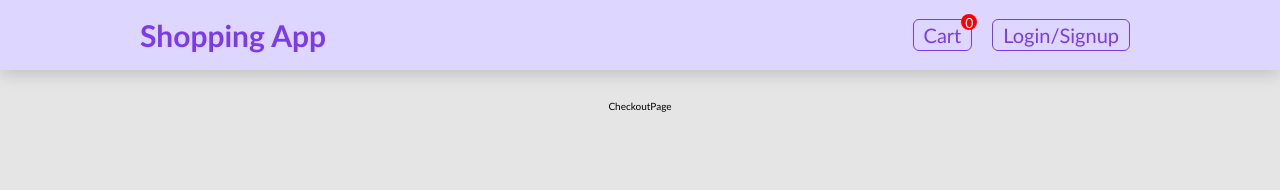
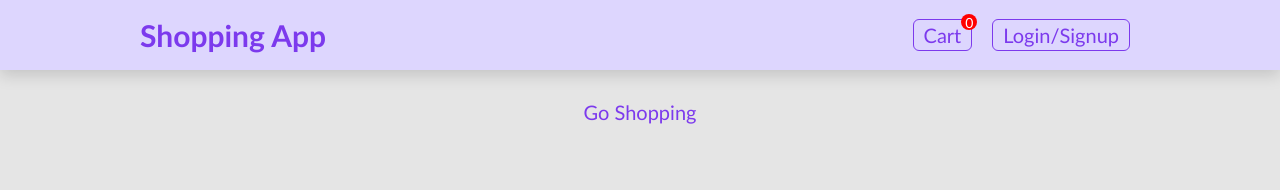
Before and after one commit to mehrabFronto/React-Cart-App-Project, a React (Create React App) app: page /checkout in a window 1280 px wide. Shown: the top 190 px of the page. Built offline with nearby package versions, Linux system fonts and the light colour scheme.

Commit message:
checkout page completed

```diff
--- a/src/pages/CartPage/CartPage.js
+++ b/src/pages/CartPage/CartPage.js
@@ -18,7 +18,22 @@ const CartPage = () => {
 
    const renderCart = () => {
       if (cart.length === 0) {
-         return <h2>Cart is empty!</h2>;
+         return (
+            <div
+               style={{
+                  display: "flex",
+                  flexDirection: "column",
+                  alignItems: "center",
+                  gap: "2rem",
+               }}>
+               <h2>Cart is empty!</h2>
+               <Link
+                  style={{ color: "var(--primary-color)", fontSize: "2rem" }}
+                  to="/">
+                  Go Shopping
+               </Link>
+            </div>
+         );
       }
 
       return (
@@ -86,12 +101,12 @@ const CartPage = () => {
       );
    };
 
-   return <main>{renderCart()}</main>;
+   return <div>{renderCart()}</div>;
 };
 
 export default CartPage;
 
-const CartSummery = () => {
+export const CartSummery = ({ title = "Cart Summery", btn = "Checkout" }) => {
    const userData = useAuth();
    const { cart, total } = useCart();
 
@@ -103,7 +118,7 @@ const CartSummery = () => {
    return (
       <section className={styles.cartSummery}>
          <div className={styles.cartSummeryWrapper}>
-            <h2>Cart Summery</h2>
+            <h2>{title}</h2>
             <div className={styles.summeryItem}>
                <p>Subtotal :</p>
                <p>${subtotal}</p>
@@ -123,7 +138,7 @@ const CartSummery = () => {
             </div>
             <button className="btn btn-cart">
                <Link to={userData ? "/checkout" : "/log-in?redirect=checkout"}>
-                  Checkout
+                  {btn}
                </Link>
             </button>
          </div>
--- a/src/pages/CheckoutPage/CheckoutPage.js
+++ b/src/pages/CheckoutPage/CheckoutPage.js
@@ -1,5 +1,58 @@
+import { Link } from "react-router-dom";
+import { useCart } from "../../Providers/CartProvider";
+import styles from "./checkoutPage.module.css";
+import { useAuth } from "../../Providers/AuthProvider";
+import { CartSummery } from "../CartPage/CartPage";
+
 const CheckoutPage = () => {
-   return <div>CheckoutPage</div>;
+   const { cart } = useCart();
+   const userData = useAuth();
+
+   const renderCheckout = () => {
+      if (cart.length === 0)
+         return (
+            <Link
+               style={{
+                  color: "var(--primary-color)",
+                  fontSize: "2rem",
+                  display: "flex",
+                  width: "100%",
+                  flexDirection: "column",
+                  alignItems: "center",
+               }}
+               to="/">
+               Go Shopping
+            </Link>
+         );
+
+      return (
+         <>
+            <section className={styles.checkoutDetail}>
+               <div className={styles.checkoutDetailWrapper}>
+                  <h2>Checkout Detail:</h2>
+                  <div className={styles.checkoutDetailItem}>
+                     <span>Name: </span>
+                     <p>{userData.name}</p>
+                  </div>
+                  <div className={styles.checkoutDetailItem}>
+                     <span>E-mail: </span>
+                     <p>{userData.email}</p>
+                  </div>
+                  <div className={styles.checkoutDetailItem}>
+                     <span>Phone Number: </span>
+                     <p>{userData.phoneNumber}</p>
+                  </div>
+               </div>
+            </section>
+            <CartSummery
+               title="Checkout summery"
+               btn="Order"
+            />
+         </>
+      );
+   };
+
+   return <div className={styles.checkoutContainer}>{renderCheckout()}</div>;
 };
 
 export default CheckoutPage;
--- /dev/null
+++ b/src/pages/CheckoutPage/checkoutPage.module.css
@@ -0,0 +1,67 @@
+.checkoutContainer{
+    display: flex;
+    flex-direction: column;
+    gap: 2rem;
+    align-items: start;
+    width: 100%;
+    padding: 1rem;
+}
+
+.checkoutDetail{
+    background-color: var(--secondary-color);
+    width: 100%;
+    border-radius: 10px;
+    padding: 1rem;
+    box-shadow: var(--box-shadow-color);
+}
+
+
+.checkoutDetailWrapper{
+    box-shadow: var(--box-shadow-color);
+    width: 100%;
+    border-radius: 8px;
+    padding: 2rem;
+}
+
+.checkoutDetailWrapper h2 {
+    margin-bottom: 2rem;
+}
+
+.checkoutDetailItem{
+    display: flex;
+    flex-direction: column;
+    gap: 0.5rem;
+    justify-content: start;
+    align-items: start;
+    margin-bottom: 2rem;
+}
+
+.checkoutDetailItem span {
+   font-size: 1.8rem;
+}
+
+.checkoutDetailItem p {
+    margin-left: 2rem;
+    font-size: 1.6rem;
+    color: var(--primary-color);
+}
+
+@media screen and (min-width : 1024px) {
+    .checkoutContainer{
+        padding: 0;
+        align-items: center;
+        justify-content: center;
+        flex-direction: row;
+    }
+
+    .checkoutDetail{
+        width: 650px;
+    }
+}
+
+@media screen and (min-width : 1440px) {
+
+    .checkoutDetail{
+        width: 1050px;
+    }
+}
```
